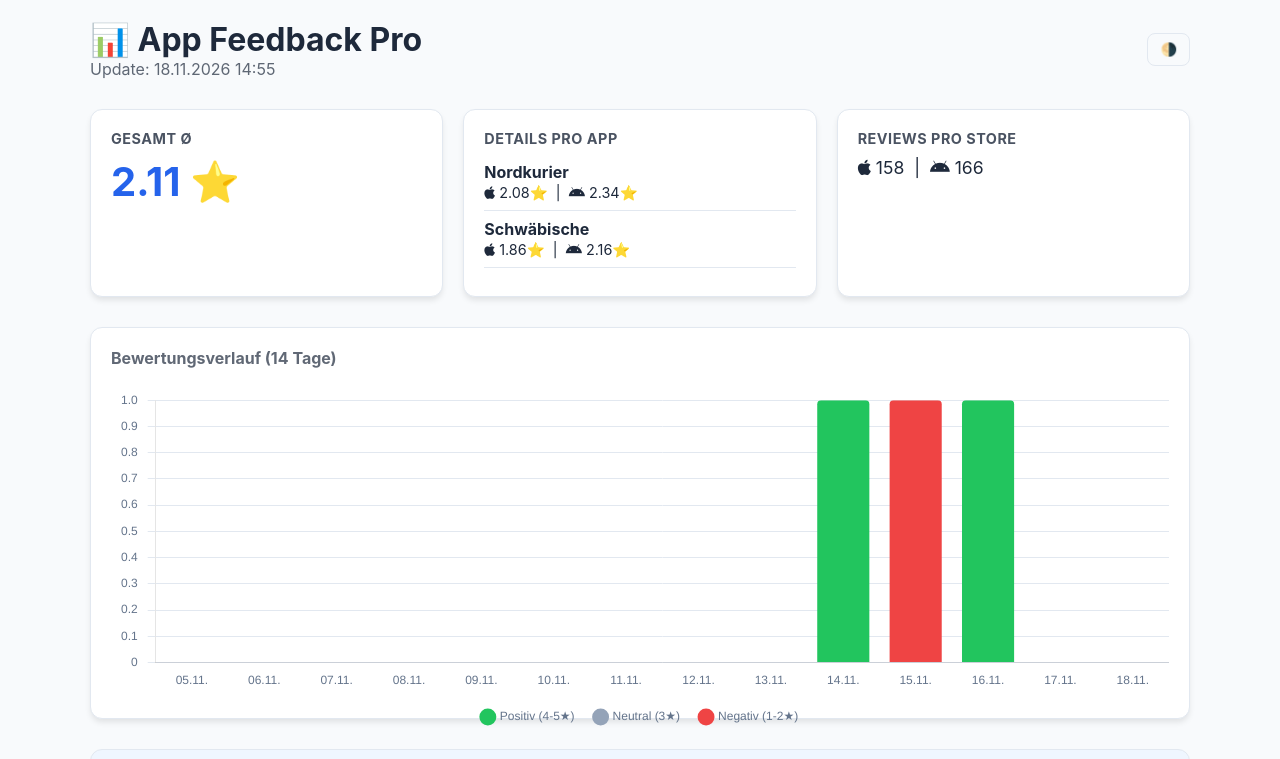
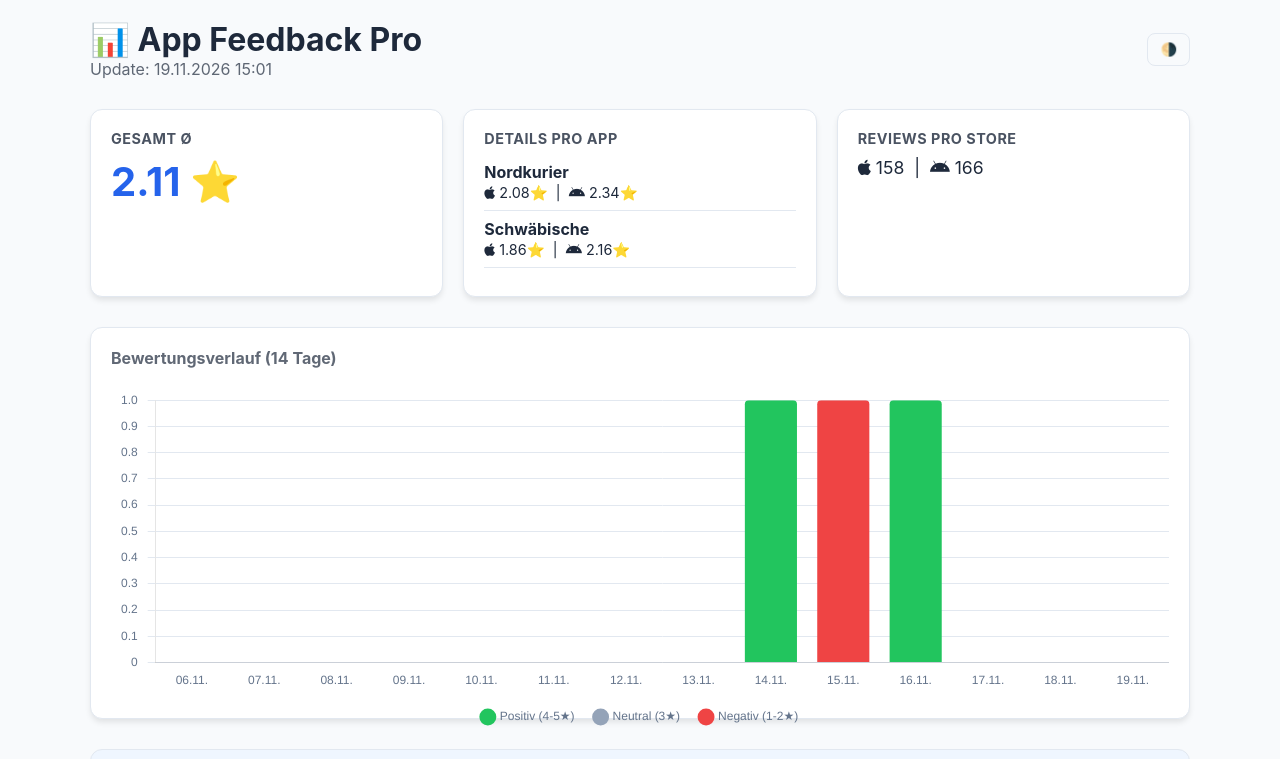
Before and after one commit to Hatozoro/feedback-agent, a plain HTML site: page public/index.html in a window 1280 px wide. Shown: the top 759 px of the page. Drawn offline with nearby package versions, Linux system fonts and the light colour scheme.

Commit message:
Data: Update review history und Dashboard

```diff
--- a/public/index.html
+++ b/public/index.html
@@ -75,7 +75,7 @@
             <header>
                 <div>
                     <h1 style="margin:0;">📊 App Feedback Pro </h1>
-                    <span style="opacity:0.7;">Update: 18.11.2026 14:55</span>
+                    <span style="opacity:0.7;">Update: 19.11.2026 15:01</span>
                 </div>
                 <button class="theme-btn" onclick="toggleTheme()">🌗</button>
             </header>
@@ -253,11 +253,11 @@ Was mich als Abonnent sehr stört ist, dass ich online immer Werbung eingeblende
             let chart = new Chart(ctx, {
                 type: 'bar',
                 data: {
-                    labels: ["05.11.", "06.11.", "07.11.", "08.11.", "09.11.", "10.11.", "11.11.", "12.11.", "13.11.", "14.11.", "15.11.", "16.11.", "17.11.", "18.11."],
+                    labels: ["06.11.", "07.11.", "08.11.", "09.11.", "10.11.", "11.11.", "12.11.", "13.11.", "14.11.", "15.11.", "16.11.", "17.11.", "18.11.", "19.11."],
                     datasets: [
-                        { label: 'Positiv (4-5★)', data: [0, 0, 0, 0, 0, 0, 0, 0, 0, 1, 0, 1, 0, 0], backgroundColor: '#22c55e', borderRadius: 4 },
+                        { label: 'Positiv (4-5★)', data: [0, 0, 0, 0, 0, 0, 0, 0, 1, 0, 1, 0, 0, 0], backgroundColor: '#22c55e', borderRadius: 4 },
                         { label: 'Neutral (3★)', data: [0, 0, 0, 0, 0, 0, 0, 0, 0, 0, 0, 0, 0, 0], backgroundColor: '#94a3b8', borderRadius: 4 },
-                        { label: 'Negativ (1-2★)', data: [0, 0, 0, 0, 0, 0, 0, 0, 0, 0, 1, 0, 0, 0], backgroundColor: '#ef4444', borderRadius: 4 }
+                        { label: 'Negativ (1-2★)', data: [0, 0, 0, 0, 0, 0, 0, 0, 0, 1, 0, 0, 0, 0], backgroundColor: '#ef4444', borderRadius: 4 }
                     ]
                 },
                 options: {
```
